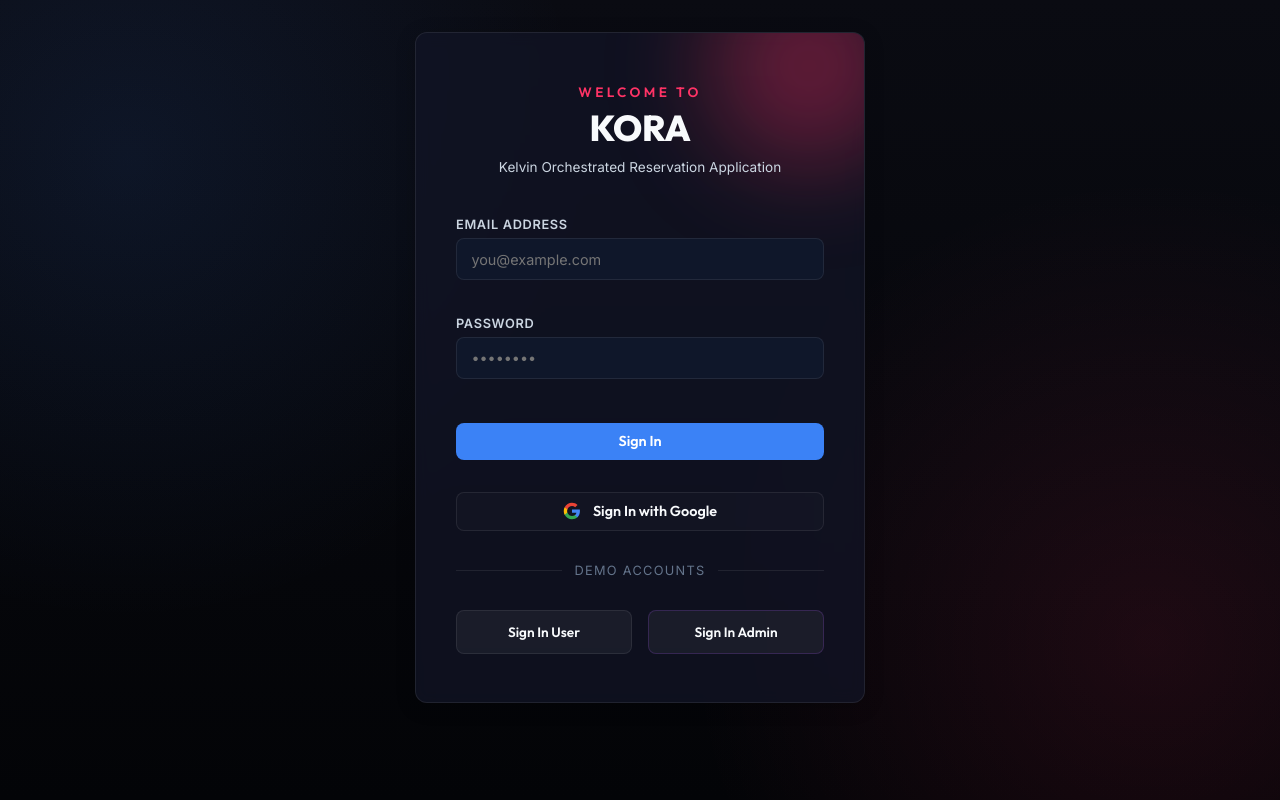
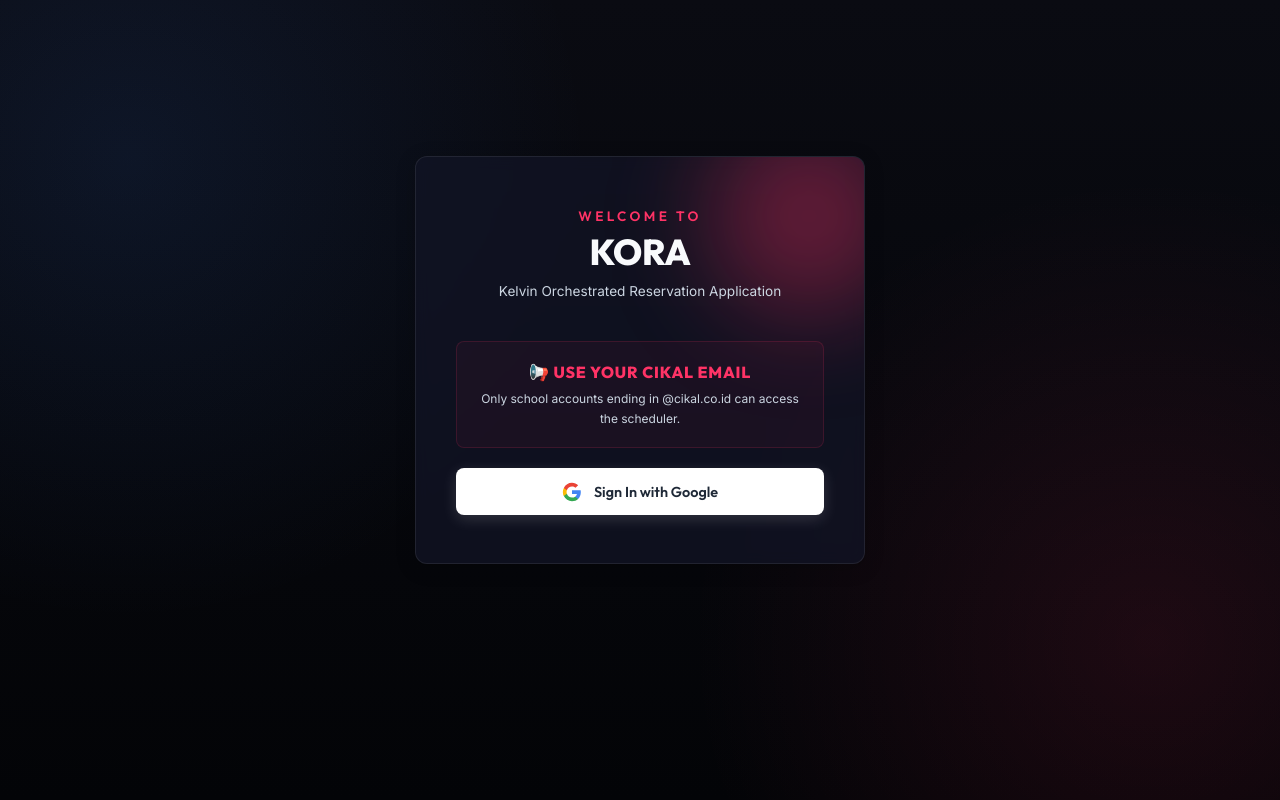
Before and after one commit to kelvindjunaidicikal/koraCikalStudioBSD, a Next.js app: page /login in a window 1280 px wide. Built offline with nearby package versions, Linux system fonts and the light colour scheme.

Commit message:
ui: remove email/password inputs, enforce google auth, add cikal instruction banner

```diff
--- a/src/app/login/page.js
+++ b/src/app/login/page.js
@@ -216,7 +216,7 @@
           </div>
 
           {/* Form */}
-          <form onSubmit={handleSubmit} style={{ display: 'flex', flexDirection: 'column', gap: '1.25rem' }}>
+          {/* Error Message */}
           {(error || urlError) && (
             <div style={{
               background: 'rgba(239, 68, 68, 0.1)',
@@ -226,102 +226,66 @@
               borderRadius: 'var(--radius-sm)',
               fontSize: '0.85rem',
               fontWeight: 500,
-                lineHeight: '1.4'
+              lineHeight: '1.4',
+              marginBottom: '1.5rem'
             }}>
               {error || urlError}
             </div>
           )}
 
-            <div className="form-group">
-              <label className="form-label">Email Address</label>
-              <input
-                type="email"
-                className="input-field"
-                placeholder="you@example.com"
-                value={email}
-                onChange={(e) => setEmail(e.target.value)}
-                disabled={loading}
-              />
+          {/* Instructions and Google Login Only */}
+          <div style={{ display: 'flex', flexDirection: 'column', gap: '1.25rem', alignItems: 'center' }}>
+            <div style={{
+              width: '100%',
+              padding: '1.25rem 1rem',
+              borderRadius: 'var(--radius-md)',
+              background: 'rgba(255, 51, 102, 0.05)',
+              border: '1px solid rgba(255, 51, 102, 0.15)',
+              textAlign: 'center',
+            }}>
+              <span style={{
+                fontFamily: 'var(--font-outfit)',
+                fontSize: '1rem',
+                fontWeight: 800,
+                color: 'var(--neon-red)',
+                letterSpacing: '0.05em',
+                display: 'block',
+                marginBottom: '0.35rem'
+              }}>
+                📢 USE YOUR CIKAL EMAIL
+              </span>
+              <span style={{ fontSize: '0.75rem', color: 'var(--text-secondary)' }}>
+                Only school accounts ending in @cikal.co.id can access the scheduler.
+              </span>
             </div>
-
-            <div className="form-group">
-              <label className="form-label">Password</label>
-              <input
-                type="password"
-                className="input-field"
-                placeholder="••••••••"
-                value={password}
-                onChange={(e) => setPassword(e.target.value)}
-                disabled={loading}
-              />
-            </div>
-
-            <button type="submit" className="btn btn-primary" style={{ width: '100%', marginTop: '0.5rem' }} disabled={loading}>
-              {loading ? 'Authenticating...' : 'Sign In'}
-            </button>
 
             <button
               type="button"
               onClick={handleGoogleLogin}
-              className="btn btn-secondary"
+              className="btn btn-primary"
               style={{
                 width: '100%',
-                marginTop: '0.75rem',
+                padding: '0.85rem 1rem',
                 display: 'flex',
                 alignItems: 'center',
                 justifyContent: 'center',
                 gap: '0.75rem',
-                backgroundColor: 'rgba(255, 255, 255, 0.02)',
-                border: '1px solid var(--border-subtle)'
+                backgroundColor: '#ffffff',
+                color: '#1f2937',
+                border: 'none',
+                fontWeight: 600,
+                boxShadow: '0 4px 15px rgba(255, 255, 255, 0.15)',
+                transition: 'transform 0.2s, box-shadow 0.2s'
               }}
               disabled={loading}
             >
-              {/* Google Brand Color SVG Icon */}
-              <svg width="18" height="18" viewBox="0 0 24 24" fill="none" xmlns="http://www.w3.org/2000/svg">
+              <svg width="20" height="20" viewBox="0 0 24 24" fill="none" xmlns="http://www.w3.org/2000/svg">
                 <path d="M22.56 12.25c0-.78-.07-1.53-.2-2.25H12v4.26h5.92c-.26 1.37-1.04 2.53-2.21 3.31v2.77h3.57c2.08-1.92 3.28-4.74 3.28-8.09z" fill="#4285F4"/>
                 <path d="M12 23c2.97 0 5.46-.98 7.28-2.66l-3.57-2.77c-.98.66-2.23 1.06-3.71 1.06-2.86 0-5.29-1.93-6.16-4.53H2.18v2.84C3.99 20.53 7.7 23 12 23z" fill="#34A853"/>
                 <path d="M5.84 14.09c-.22-.66-.35-1.36-.35-2.09s.13-1.43.35-2.09V7.06H2.18C1.43 8.55 1 10.22 1 12s.43 3.45 1.18 4.94l3.66-2.85z" fill="#FBBC05"/>
                 <path d="M12 5.38c1.62 0 3.06.56 4.21 1.64l3.15-3.15C17.45 2.09 14.97 1 12 1 7.7 1 3.99 3.47 2.18 7.06l3.66 2.85c.87-2.6 3.3-4.53 6.16-4.53z" fill="#EA4335"/>
               </svg>
-              Sign In with Google
-            </button>
-          </form>
-
-          {/* Divider */}
-          <div style={{
-            display: 'flex',
-            alignItems: 'center',
-            margin: '2rem 0',
-            color: 'var(--text-muted)',
-            fontSize: '0.8rem'
-          }}>
-            <div style={{ flex: 1, height: '1px', background: 'var(--border-subtle)' }} />
-            <span style={{ padding: '0 0.75rem', textTransform: 'uppercase', letterSpacing: '0.1em' }}>Demo Accounts</span>
-            <div style={{ flex: 1, height: '1px', background: 'var(--border-subtle)' }} />
-          </div>
-
-          {/* Quick Logins */}
-          <div style={{ display: 'grid', gridTemplateColumns: '1fr 1fr', gap: '1rem' }}>
-            <button
-              onClick={() => handleQuickLogin('user')}
-              className="btn btn-secondary"
-              style={{ padding: '0.75rem 0.5rem', fontSize: '0.85rem' }}
-              disabled={loading}
-            >
-              Sign In User
-            </button>
-            <button
-              onClick={() => handleQuickLogin('admin')}
-              className="btn btn-secondary"
-              style={{
-                padding: '0.75rem 0.5rem',
-                fontSize: '0.85rem',
-                borderColor: 'rgba(168, 85, 247, 0.2)',
-                color: 'var(--text-primary)'
-              }}
-              disabled={loading}
-            >
-              Sign In Admin
+              {loading ? 'Redirecting to Google...' : 'Sign In with Google'}
             </button>
           </div>
         </div>
```
Lines whose indentation alone changed are shown as unchanged.
